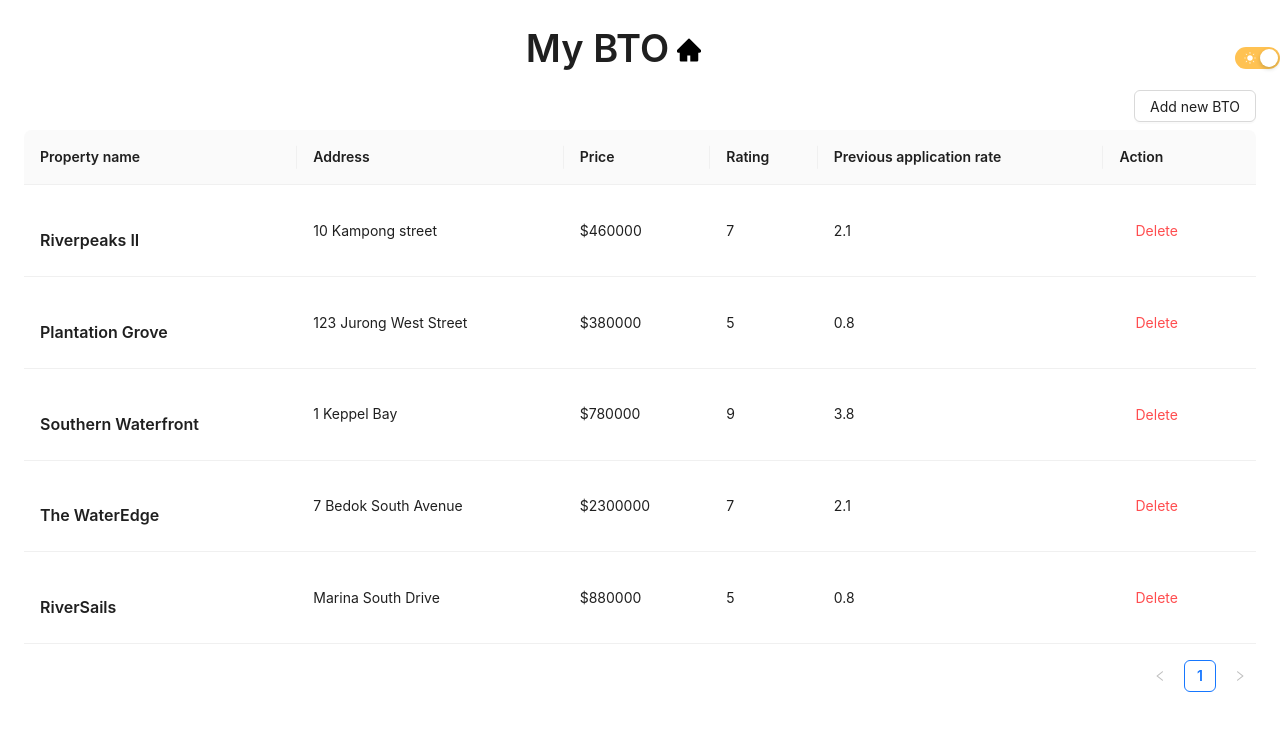
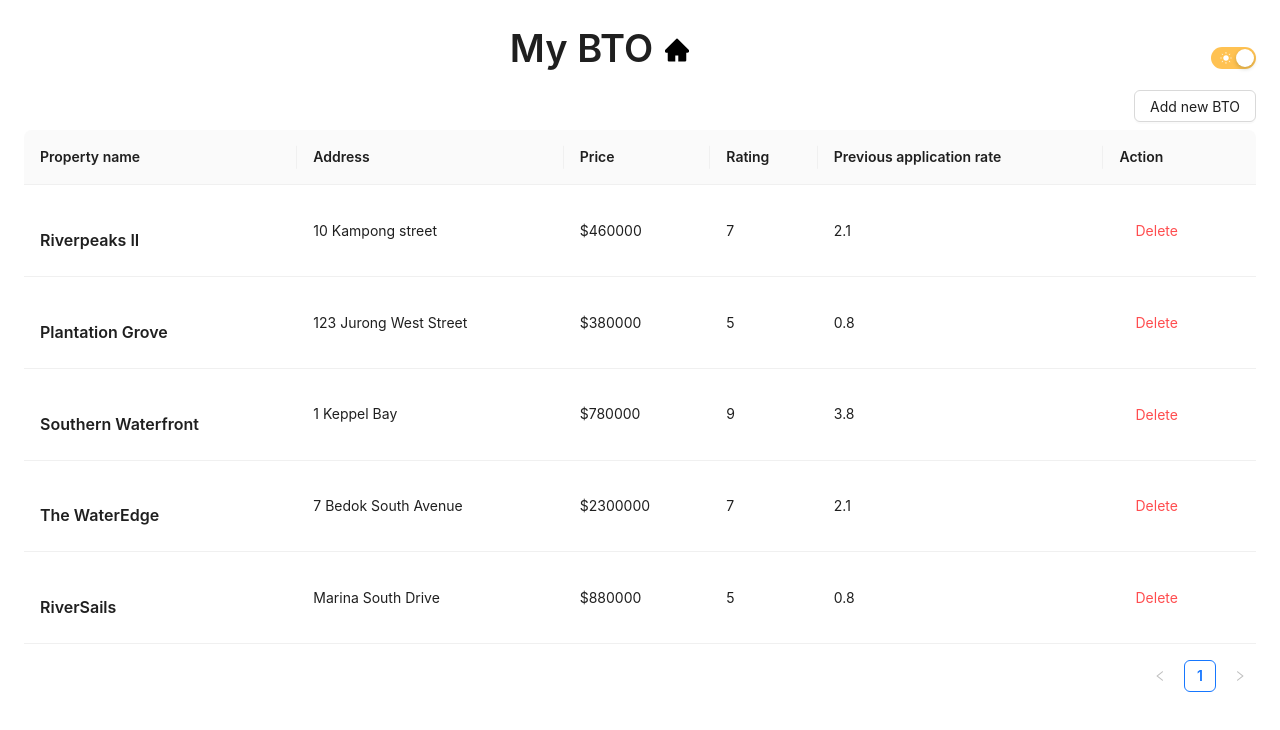
Before and after one commit to Joeyhiew/my-bto-table, a React (Create React App) app: page / in a window 1280 px wide. Shown: the top 730 px of the page. Built offline with nearby package versions, Linux system fonts and the light colour scheme.

Commit message:
feat: UI fix

```diff
--- a/public/index.html
+++ b/public/index.html
@@ -3,7 +3,7 @@
   <head>
     <meta charset="utf-8" />
     <link rel="icon" href="%PUBLIC_URL%/favicon.ico" />
-    <meta name="viewport" content="width=device-width, initial-scale=1" />
+    <!-- <meta name="viewport" content="width=device-width, initial-scale=1" /> -->
     <meta name="theme-color" content="#000000" />
     <meta
       name="description"
--- a/src/App.css
+++ b/src/App.css
@@ -8,7 +8,7 @@
 
 .header {
   display: flex;
-  gap: 8px;
+  gap: 12px;
   justify-content: center;
   align-items: baseline;
 }
--- a/src/App.tsx
+++ b/src/App.tsx
@@ -2,7 +2,7 @@ import { useState } from "react";
 import { Typography } from "antd";
 import Table from "./components/table";
 import { HomeFilled } from "@ant-design/icons";
-import { Button, ConfigProvider, Input, Space, theme, Switch } from "antd";
+import { ConfigProvider, theme, Switch } from "antd";
 import { ReactComponent as LightSvg } from "./assets/light-mode.svg";
 import { ReactComponent as DarkSvg } from "./assets/dark-mode.svg";
 import type { GetProps } from "antd";
@@ -73,7 +73,7 @@ function App() {
           <Title className="left-margin">My BTO</Title>
           <HomeFilled style={{ fontSize: 24 }} />
           <Switch
-            className="left-margin"
+            className="last-child"
             checkedChildren={<LightIcon />}
             unCheckedChildren={<DarkIcon />}
             defaultChecked={appTheme === THEME.LIGHT}
```
